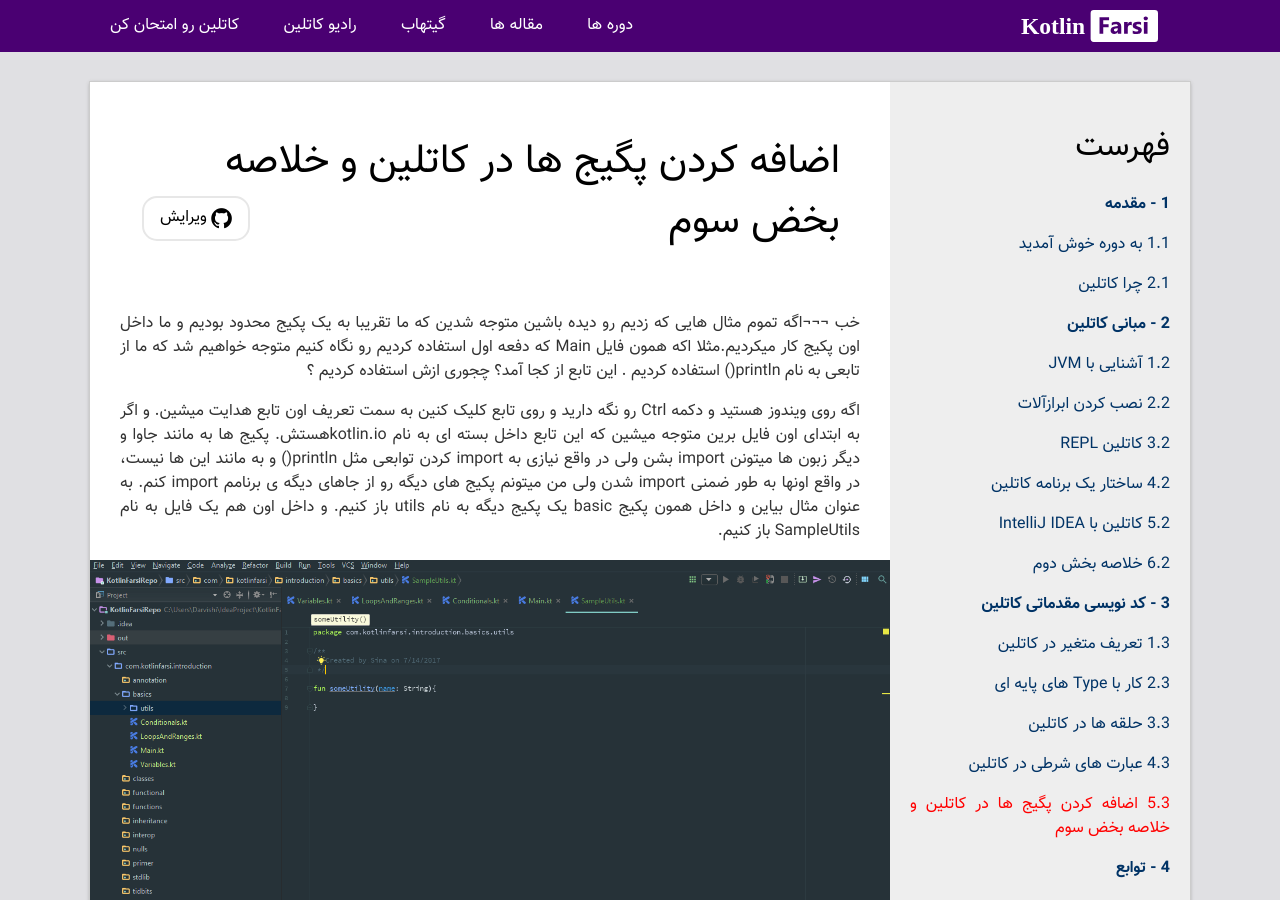
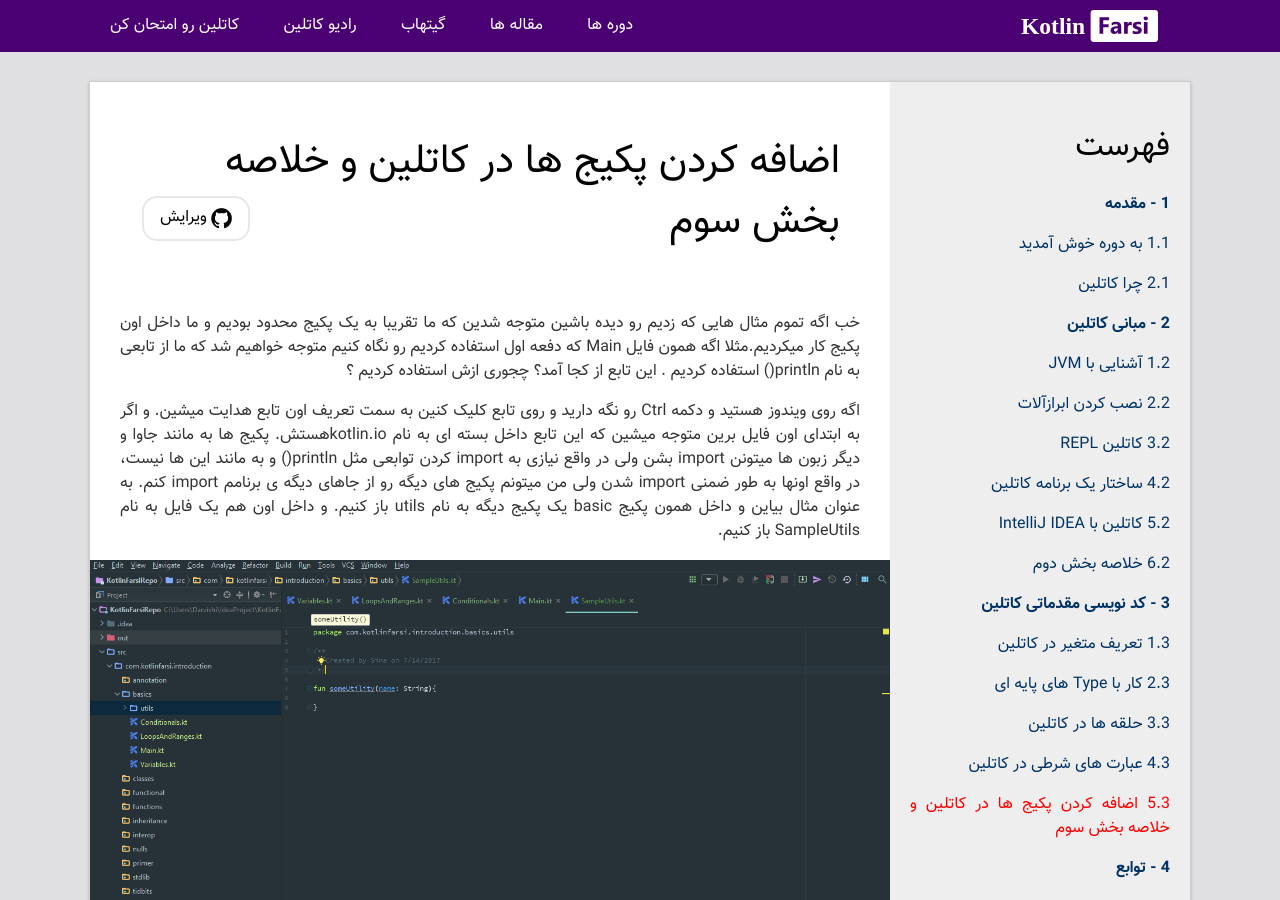
Before and after one commit to KotlinFarsi/KotlinFarsi-WebSite, a Jekyll site: the page built from _tutorials/introduction/package-and-imports-in-kotlin-and-summary-of-kotlin-basic.md, in a window 1280 px wide and 900 px high. Built offline with Jekyll 4.4.1, drawn with Linux system fonts in a browser that asks for light colours; nearby versions of some CDN libraries.

Commit message:
Update package-and-imports-in-kotlin-and-summary-of-kotlin-basic.md
edited some words

```diff
--- a/_tutorials/introduction/package-and-imports-in-kotlin-and-summary-of-kotlin-basic.md
+++ b/_tutorials/introduction/package-and-imports-in-kotlin-and-summary-of-kotlin-basic.md
@@ -1,6 +1,6 @@
 ---
 layout: tutorial
-title: "اضافه کردن پگیج ها در کاتلین و خلاصه بخض سوم"
+title: "اضافه کردن پکیج ها در کاتلین و خلاصه بخش سوم"
 category: introduction
 unit: 3
 chapter: 5
@@ -11,7 +11,7 @@ chapter: 5
 
 
 
-خب ¬¬¬اگه تموم مثال هایی که زدیم رو دیده باشین متوجه شدین که ما تقریبا به یک پکیج محدود بودیم و ما داخل اون پکیج کار میکردیم.مثلا اکه همون فایل Main که دفعه اول استفاده کردیم رو نگاه کنیم متوجه خواهیم شد که ما از تابعی به نام println() استفاده کردیم . این تابع از کجا آمد؟ چجوری ازش استفاده کردیم ؟
+خب اگه تموم مثال هایی که زدیم رو دیده باشین متوجه شدین که ما تقریبا به یک پکیج محدود بودیم و ما داخل اون پکیج کار میکردیم.مثلا اگه همون فایل Main که دفعه اول استفاده کردیم رو نگاه کنیم متوجه خواهیم شد که ما از تابعی به نام println() استفاده کردیم . این تابع از کجا آمد؟ چجوری ازش استفاده کردیم ؟
 
 اگه روی ویندوز هستید و دکمه Ctrl رو نگه دارید و روی تابع کلیک کنین به سمت تعریف اون تابع هدایت میشین. و اگر به ابتدای اون فایل برین متوجه میشین که این تابع داخل بسته ای به نام kotlin.ioهستش. پکیج ها به مانند جاوا و دیگر زبون ها میتونن import بشن ولی در واقع نیازی به import کردن توابعی مثل println() و به مانند این ها نیست، در واقع اونها به طور ضمنی import شدن ولی من میتونم پکیج های دیگه رو از جاهای دیگه ی برنامم import کنم. به عنوان مثال بیاین و داخل همون پکیج basic یک پکیج دیگه به نام utils باز کنیم. و داخل اون هم یک فایل به نام SampleUtils باز کنیم.
 
```
